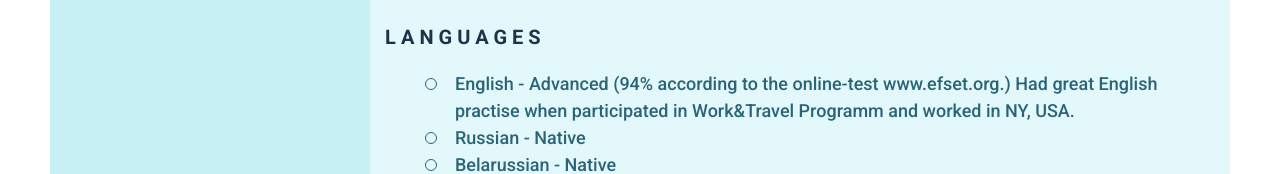
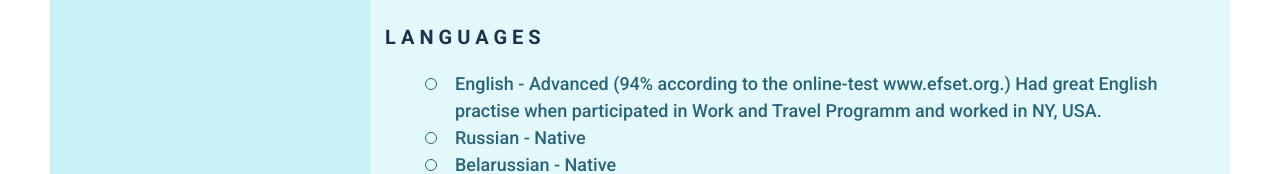
Before and after one commit to alenita23/rsschool-cv, a plain HTML site: page index.html in a window 1280 px wide. Shown: the part 1310-1484 px from the top of the page. Drawn offline with Linux system fonts and the light colour scheme.

Commit message:
feat: fix and

```diff
--- a/index.html
+++ b/index.html
@@ -113,7 +113,7 @@
             <h2 class="section-title">Languages</h2>
             <ul class="section-list">
                <li class="section-item">English - Advanced (94% according to the online-test <a class="link" href="http://efset.org/" target="_blank">www.efset.org</a>.)
-               Had great English practise when participated in Work&Travel Programm and worked in NY, USA.</li>
+               Had great English practise when participated in Work and Travel Programm and worked in NY, USA.</li>
                <li class="section-item">Russian - Native</li>
                <li class="section-item">Belarussian - Native</li>
                <li class="section-item">Spanish - Basic</li>
```
